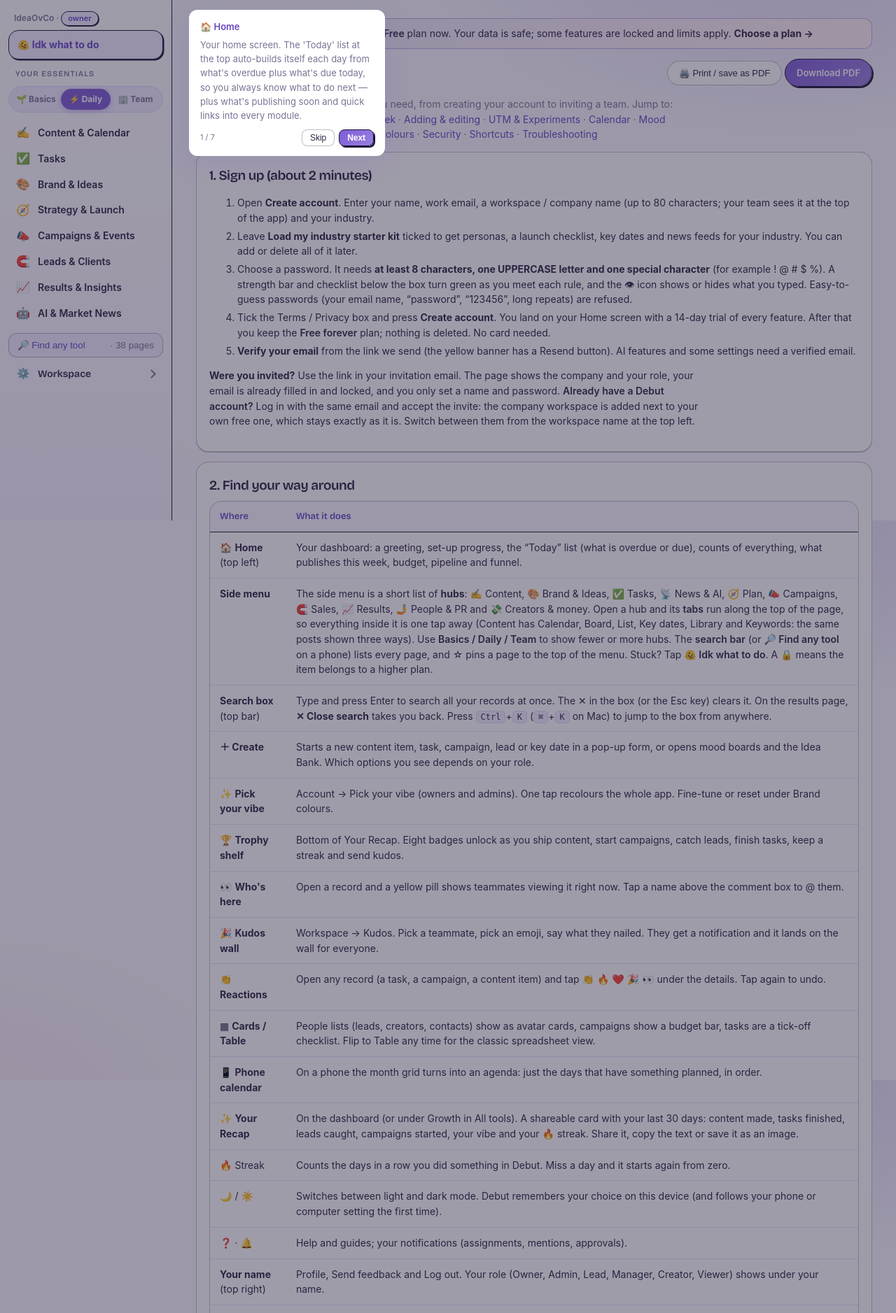
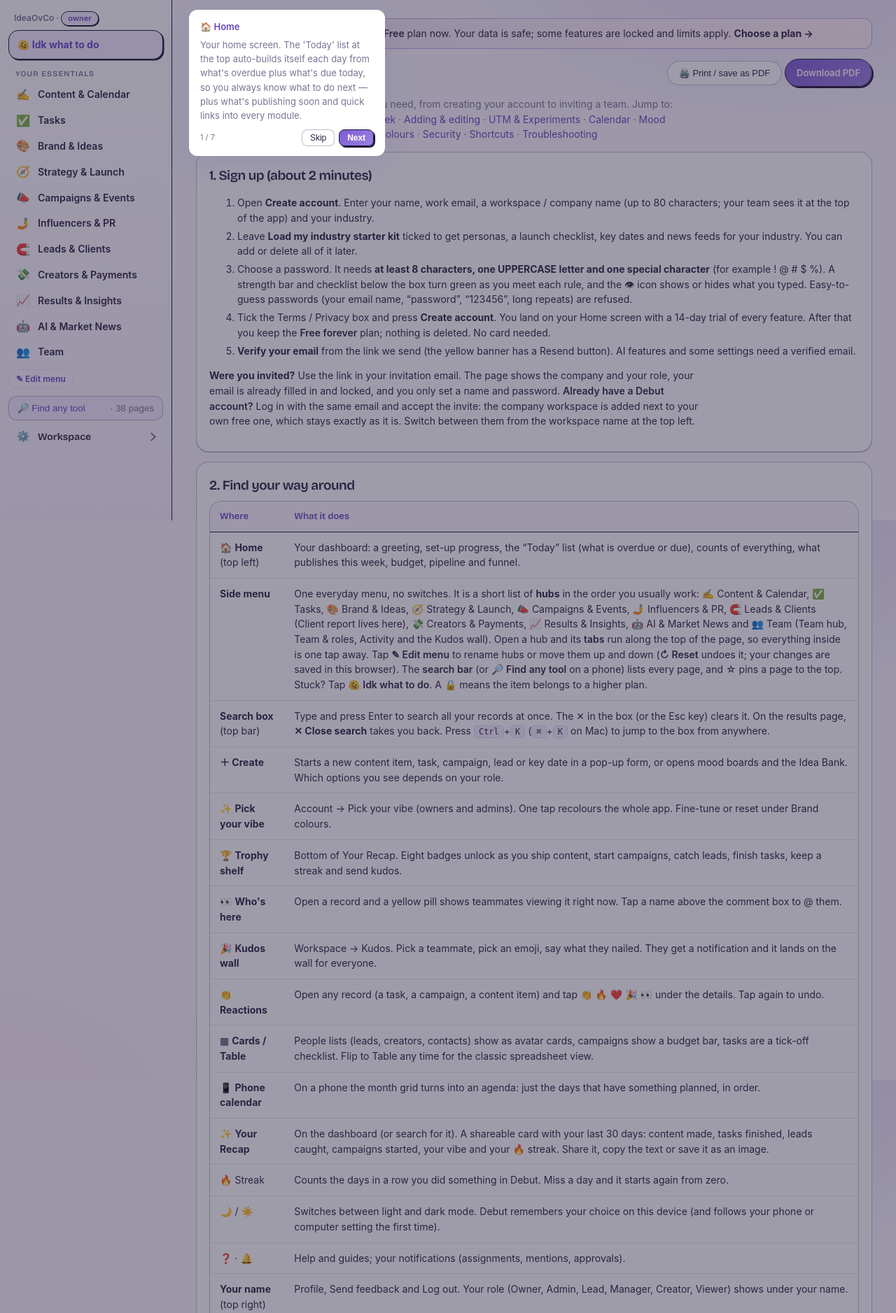
Before and after one commit to yashikayj0304-max/Debut, a Flask app: page /manual in a window 1280 px wide. Shown: the part 56-1933 px from the top of the page at 70% size. Run offline with Flask 3, Linux system fonts and the light colour scheme; a user stored in the database is signed in; some libraries are stand-ins or nearby versions.

Commit message:
Add files via upload

```diff
--- a/static/identity.css
+++ b/static/identity.css
@@ -495,3 +495,16 @@
 html[data-theme=dark] .hubtabs a.ht{color:#b8b0d4}html[data-theme=dark] .hubtabs a.ht:hover{background:rgba(124,92,214,.22);color:#fff}html[data-theme=dark] .hubtabs a.ht.on{color:#fff}
 @media(max-width:720px){.hubtabs{flex-direction:column;align-items:stretch;gap:2px;padding:8px 8px 6px}.hubtabs .ht-title{padding-left:6px}}
 #recentRow.recent{flex-wrap:nowrap;overflow:hidden}#recentRow.recent a{white-space:nowrap;overflow:hidden;text-overflow:ellipsis;max-width:46%}
+
+/* v26 editable menu */
+.hubedit{display:flex;gap:6px;margin:6px 0 2px}
+.hubedit button{font:inherit;font-size:12px;font-weight:600;cursor:pointer;border:1px dashed var(--pri3);background:transparent;color:var(--pri-d);border-radius:999px;padding:4px 10px}
+.hubedit button:hover{background:var(--pri2)}
+html[data-theme=dark] .hubedit button{color:#cfc6f5;border-color:rgba(255,255,255,.2)}
+.ess.editing a.hub{cursor:default}
+.ess a.hub .hl{flex:1;min-width:0;overflow:hidden;text-overflow:ellipsis;white-space:nowrap}
+.hctl{display:flex;gap:2px;flex:none}.hctl button{border:0;background:var(--pri2);color:var(--pri-d);border-radius:8px;width:24px;height:24px;font-size:11px;cursor:pointer;padding:0}
+.hctl button:hover{background:var(--pri);color:#fff}
+html[data-theme=dark] .hctl button{background:rgba(255,255,255,.1);color:#ece7fb}
+.hrename{width:100%;font:inherit;font-size:14px;padding:3px 8px;border-radius:8px;border:1px solid var(--pri)}
+.gtiles,.navstyle{display:none!important}
--- a/templates/base.html
+++ b/templates/base.html
@@ -49,7 +49,7 @@
 {% if memberships|length > 1 %}<select onchange="switchWs(this.value)">{% for m in memberships %}<option value="{{ m['wid'] }}" {% if m['wid'] == ws['id'] %}selected{% endif %}>{{ m['name'] }} ({{ m['role'] }})</option>{% endfor %}</select>
 {% else %}<div class="tag" style="padding:0 8px">{{ ws['name'] }} · <span class="pill">{{ role }}</span></div>{% endif %}
 {% if industry and ws['industry'] != 'general' and role != 'client' %}<div class="tag" style="padding:2px 8px 0">{{ industry['icon'] }} {{ industry['label'] }}</div>{% endif %}
-{% if ESSENTIALS %}<a class="lostbtn" href="{{ url_for('whatnow') }}">🫠 Idk what to do</a><div class="ess" data-tour="modules"><b class="ess-h">Your essentials</b><div class="navstyle" role="group" aria-label="Sidebar size"><button type="button" data-ns="new" title="Just the basics">🌱 Basics</button><button type="button" data-ns="solo" title="The daily set">⚡ Daily</button><button type="button" data-ns="team" title="Plus team and client pages">🏢 Team</button></div><div id="recentRow" hidden></div>{% for hb in HUBS %}<a class="hub{{ ' on' if hb.on }}" href="{{ hb.href }}" data-lv="{{ hb.lv }}" data-hub="{{ hb.key }}"><span class="hi" aria-hidden="true">{{ hb.icon }}</span>{{ hb.label }}</a>{% endfor %}{% for label, href in ESS_TEAM %}<a href="{{ href }}" data-lv="3">{{ label }}</a>{% endfor %}</div>
+{% if ESSENTIALS %}<a class="lostbtn" href="{{ url_for('whatnow') }}">🫠 Idk what to do</a><div class="ess" data-tour="modules"><b class="ess-h">Your essentials</b><div id="recentRow" hidden></div>{% for hb in HUBS %}<a class="hub{{ ' on' if hb.on }}" href="{{ hb.href }}" data-hub="{{ hb.key }}" data-label="{{ hb.label }}"><span class="hi" aria-hidden="true">{{ hb.icon }}</span><span class="hl">{{ hb.label }}</span></a>{% endfor %}<span id="hubEnd"></span><div class="hubedit"><button type="button" id="hubEdit" aria-pressed="false">✎ Edit menu</button><button type="button" id="hubReset" hidden>↺ Reset</button></div>{% for label, href in ESS_TEAM %}<a href="{{ href }}" data-lv="3">{{ label }}</a>{% endfor %}</div>
 <button type="button" class="alltools-btn" id="allBtn" onclick="openFinder()">🔎 Find any tool <span class="muted">· {{ NAV.values()|map('length')|sum }} pages</span></button>
 
 <div id="allTools" hidden>{% endif %}
@@ -57,9 +57,7 @@
 {% if ESSENTIALS %}</div>{% endif %}
 <details class="ngrp side-foot" data-g="Workspace"><summary><span class="gi" aria-hidden="true">⚙️</span><span class="gn">Workspace</span></summary>
 {% if role in ('owner','admin') %}<a href="{{ url_for('billing.billing') }}">💳 Plan: <span class="pill">{{ plan['name'] }}</span></a>{% endif %}
-{% if role not in ('client',) %}<a href="{{ url_for('kudos') }}">🎉 Kudos</a>{% endif %}
-{% if role in TEAM_MANAGERS %}<a href="{{ url_for('team_hub') }}">👑 Team hub{{ ' 🔒' if 'group' not in plan['features'] }}</a><a href="{{ url_for('ws.team') }}">👥 Team &amp; roles</a><a href="{{ url_for('ws.activity') }}">🕘 Activity</a>{% endif %}
-{% if role in ('owner','admin','lead','manager') %}<a href="{{ url_for('report') }}">📑 Client report</a><a href="{{ url_for('ws.integrations') }}">🔌 Integrations</a><a href="{{ url_for('ws.export_zip') }}">⬇ Export data</a>{% elif role not in ('creator', 'client') %}<a href="{{ url_for('report') }}">📑 Report</a>{% endif %}
+{% if role in ('owner','admin','lead','manager') %}<a href="{{ url_for('ws.integrations') }}">🔌 Integrations</a><a href="{{ url_for('ws.export_zip') }}">⬇ Export data</a>{% endif %}
 {% if is_admin %}<a href="{{ url_for('admin.index') }}">🛠 Admin</a>{% elif admin_needs_2fa %}<a href="{{ url_for('ws.twofa') }}">🔐 Turn on 2FA to unlock Admin</a>{% endif %}
 </details></aside>
 <main>
@@ -73,7 +71,7 @@
 <main class="pubmain">
 {% endif %}
 {% set _fl = get_flashed_messages() %}{% if _fl %}<div class="toasts" role="status">{% for m in _fl %}<div class="flash">{{ m }}<button type="button" class="flash-x" aria-label="Dismiss" onclick="this.parentNode.remove()">✕</button></div>{% endfor %}</div>{% endif %}
-{% if HUB_TABS %}<nav class="hubtabs" aria-label="{{ HUB_CUR.label }} sections"><span class="ht-title">{{ HUB_CUR.icon }} {{ HUB_CUR.label }}</span><div class="ht-row">{% for t in HUB_TABS %}<a class="ht{{ ' on' if t.on }}" href="{{ t.href }}"{% if t.on %} aria-current="page"{% endif %}>{{ t.label }}</a>{% endfor %}</div></nav>{% endif %}
+{% if HUB_TABS %}<nav class="hubtabs" data-hub="{{ HUB_CUR.key }}" aria-label="{{ HUB_CUR.label }} sections"><span class="ht-title">{{ HUB_CUR.icon }} <span class="ht-name">{{ HUB_CUR.label }}</span></span><div class="ht-row">{% for t in HUB_TABS %}<a class="ht{{ ' on' if t.on }}" href="{{ t.href }}"{% if t.on %} aria-current="page"{% endif %}>{{ t.label }}</a>{% endfor %}</div></nav>{% endif %}
 {% block body %}{% endblock %}
 {% if not (user and ws and not bare) and not hide_chrome %}<div class="foot"><button type="button" class="theme-link" onclick="toggleTheme()">🌙 Dark / light</button><a href="{{ url_for('manual') }}">User manual</a><a href="{{ url_for('terms') }}">Terms</a><a href="{{ url_for('privacy') }}">Privacy</a><a href="{{ url_for('refunds') }}">Refunds &amp; cancellation</a><a href="{{ url_for('contact') }}">Contact</a><br>© {{ C.COMPANY_NAME }}{% if C.COMPANY_GSTIN %} · GSTIN {{ C.COMPANY_GSTIN }}{% endif %}</div>{% endif %}
 </main>{% if user and ws and not bare %}</div>{% endif %}
@@ -244,7 +242,7 @@
   var pop=document.createElement('div');pop.className='tour-pop';
   var top=Math.min(window.innerHeight-160,Math.max(10,r.bottom+12));
   var left=Math.min(window.innerWidth-300,Math.max(10,r.left));
-  // never sit on top of the sidebar's own buttons (Idk what to do, Basics/Daily/Team): put the card beside it on wide screens
+  // never sit on top of the sidebar's own buttons (Idk what to do and Edit menu): put the card beside it on wide screens
   if(window.innerWidth>=900&&r.left<260){left=270;top=Math.max(70,r.top);}
   pop.style.cssText='position:fixed;left:'+left+'px;top:'+top+'px;max-width:280px;background:#fff;border-radius:12px;box-shadow:var(--shadow-lg);padding:14px 16px;z-index:9999;font-size:13px';
   pop.innerHTML='<b style="color:var(--pri-d)">'+st.title+'</b><p style="margin:6px 0 10px;color:var(--mut)">'+st.text+'</p><div style="display:flex;justify-content:space-between;align-items:center"><span class="muted" style="font-size:11px">'+(i+1)+' / '+TOUR_STEPS.length+'</span><span><button id="tourSkip" class="btn ghost sm" style="margin-right:6px">Skip</button><button id="tourNext" class="btn sm">'+(i+1<TOUR_STEPS.length?'Next':'Done')+'</button></span></div>';
@@ -263,14 +261,35 @@
 
 
 
-// ---------- sidebar size (Basics / Daily / Team) + recently used tools ----------
+// ---------- your menu: rename and reorder hubs (saved in this browser) + recently used tools ----------
 (function(){var box=document.querySelector(".ess");if(!box)return;
- var btns=box.querySelectorAll(".navstyle button"),LV={new:1,solo:2,team:3};
  function get(k,d){try{return localStorage.getItem(k)||d;}catch(e){return d;}}
- function apply(ns){var lv=LV[ns]||2;box.querySelectorAll("a[data-lv]").forEach(function(a){a.hidden=(+a.dataset.lv)>lv;});
-  btns.forEach(function(b){var on=b.dataset.ns===ns;b.classList.toggle("on",on);b.setAttribute("aria-pressed",on?"true":"false");});}
- btns.forEach(function(b){b.addEventListener("click",function(){try{localStorage.setItem("navStyle",b.dataset.ns);}catch(e){}apply(b.dataset.ns);});});
- apply(get("navStyle","solo"));
+ function put(k,v){try{localStorage.setItem(k,v);}catch(e){}}
+ var prefs={order:[],names:{}};try{prefs=Object.assign(prefs,JSON.parse(get("hubPrefs","{}")));}catch(e){}
+ var hubs=function(){return [].slice.call(box.querySelectorAll("a.hub"));};
+ var defaults={};hubs().forEach(function(a){defaults[a.dataset.hub]=a.dataset.label||a.textContent.trim().replace(/^\S+\s*/,"");});
+ function label(a){return prefs.names[a.dataset.hub]||defaults[a.dataset.hub];}
+ function apply(){var anchor=box.querySelector("#hubEnd");var list=hubs();
+  var ord=prefs.order.filter(function(k){return list.some(function(a){return a.dataset.hub===k;});});
+  list.sort(function(a,b){var ia=ord.indexOf(a.dataset.hub),ib=ord.indexOf(b.dataset.hub);if(ia<0&&ib<0)return 0;if(ia<0)return 1;if(ib<0)return -1;return ia-ib;});
+  list.forEach(function(a){anchor.parentNode.insertBefore(a,anchor);var t=a.querySelector(".hl");if(t&&!a.querySelector("input"))t.textContent=label(a);});
+  (window.TOOLS||[]).forEach(function(g){if(g.k&&prefs.names[g.k])g.g=prefs.names[g.k];});
+  document.querySelectorAll(".hubtabs").forEach(function(n){var k=n.dataset.hub,t=n.querySelector(".ht-name");if(t&&prefs.names[k])t.textContent=prefs.names[k];});}
+ function save(){put("hubPrefs",JSON.stringify(prefs));}
+ var edit=false,btn=document.getElementById("hubEdit"),reset=document.getElementById("hubReset");
+ function decorate(){hubs().forEach(function(a){var old=a.querySelector(".hctl");if(old)old.remove();if(!edit)return;
+   var c=document.createElement("span");c.className="hctl";
+   function mk(t,tt,fn){var s=document.createElement("button");s.type="button";s.textContent=t;s.title=tt;s.setAttribute("aria-label",tt);s.addEventListener("click",function(e){e.preventDefault();e.stopPropagation();fn();});c.appendChild(s);}
+   mk("▲","Move up",function(){move(a,-1);});mk("▼","Move down",function(){move(a,1);});mk("✎","Rename",function(){rename(a);});a.appendChild(c);});}
+ function move(a,d){var l=hubs(),i=l.indexOf(a),j=i+d;if(j<0||j>=l.length)return;prefs.order=l.map(function(x){return x.dataset.hub;});var k=prefs.order;var t=k[i];k[i]=k[j];k[j]=t;save();apply();decorate();}
+ function rename(a){var t=a.querySelector(".hl"),cur=label(a);var inp=document.createElement("input");inp.className="hrename";inp.value=cur;inp.maxLength=28;inp.setAttribute("aria-label","Hub name");t.textContent="";t.appendChild(inp);inp.focus();inp.select();
+  var fin=false;function done(ok){if(fin)return;fin=true;var v=inp.value.trim();if(ok&&v&&v!==defaults[a.dataset.hub]){prefs.names[a.dataset.hub]=v;}else if(ok&&(!v||v===defaults[a.dataset.hub])){delete prefs.names[a.dataset.hub];}save();try{inp.remove();}catch(x){}apply();}
+  inp.addEventListener("keydown",function(e){e.stopPropagation();if(e.key==="Enter"){e.preventDefault();done(true);}else if(e.key==="Escape"){done(false);}});inp.addEventListener("click",function(e){e.preventDefault();e.stopPropagation();});inp.addEventListener("blur",function(){done(true);});}
+ function setEdit(v){edit=v;box.classList.toggle("editing",v);if(btn){btn.textContent=v?"✓ Done":"✎ Edit menu";btn.setAttribute("aria-pressed",v?"true":"false");}if(reset)reset.hidden=!v;decorate();}
+ if(btn)btn.addEventListener("click",function(){setEdit(!edit);});
+ if(reset)reset.addEventListener("click",function(){prefs={order:[],names:{}};save();location.reload();});
+ box.addEventListener("click",function(e){if(edit&&e.target.closest("a.hub"))e.preventDefault();},true);
+ apply();
  // recent: remember the last few tool pages visited and show them as quick chips
  var rr=document.getElementById("recentRow");if(!rr)return;
  var p=location.pathname,isTool=/^\/(m\/[a-z_]+|calendar|moodboards|ideas|ai|analytics|pulse|updates|discover|utm|report|marketing-health|recap)\/?$/.test(p)||/^\/m\/[a-z_]+$/.test(p);
--- a/templates/help.html
+++ b/templates/help.html
@@ -22,7 +22,7 @@
 <tr><td>Track leads and enquiries</td><td>Growth &gt; Leads</td></tr>
 <tr><td>Log and chart my KPIs</td><td>Growth &gt; Results Log (KPIs) / Analytics</td></tr>
 <tr><td>Run a client's content through review and approval</td><td>Content Ops (agency workflow) / Team hub</td></tr>
-<tr><td>See what my whole team is working on</td><td>👑 Team hub (sidebar, owners/admins/leads)</td></tr>
+<tr><td>See what my whole team is working on</td><td>👥 Team → Team hub (owners/admins/leads)</td></tr>
 <tr><td>Invite a teammate or a client</td><td>👥 Team &amp; roles</td></tr>
 <tr><td>Send a client a read-only report</td><td>📑 Client report</td></tr>
 <tr><td>Connect a website form, webhook or the REST API</td><td>🔌 Integrations</td></tr>
@@ -33,7 +33,7 @@
 <tr><td>Move cards on a board</td><td>Grab a card and drop it in another column, or up and down inside a column. On a phone, hold the ⠿ grip. Keyboard: focus a card, then Alt + arrow keys. Use <b>Sort</b> for due date, priority, A–Z and more, and <b>Group by</b> to flip the columns (the Launch Checklist can group by phase).</td></tr>
 <tr><td>Put a list in your own order</td><td>In any list, drag the ⠿ grip. Pick <b>✋ My order</b> in the Sort menu to bring it back. Click a column title in table view to sort by that column.</td></tr>
 <tr><td>Reorder your pins</td><td>With two or more pinned pages, drag the ⠿ next to a pin to reorder them.</td></tr>
-<tr><td>Pin your favourite pages</td><td>Hover a page in the side menu and click ☆. Pinned pages stay at the top under ⭐ Pinned.</td></tr>
+<tr><td>Pin your favourite pages</td><td>Hover a page in the side menu and click ☆. Pinned pages stay at the top under ⭐ Pinned. To rename or reorder the main menu use ✎ Edit menu.</td></tr>
 <tr><td>Search everything</td><td>The search box (top bar), or Ctrl+K (⌘+K on Mac) to jump to it</td></tr>
 <tr><td>Make a tracking link for a post or ad</td><td>Campaigns &gt; UTM Builder</td></tr>
 <tr><td>Run an A/B test</td><td>Campaigns &gt; Experiments</td></tr>
--- a/templates/manual.html
+++ b/templates/manual.html
@@ -15,7 +15,7 @@
 <div class="card" id="around"><h2>2. Find your way around</h2>
 <table><tr><th>Where</th><th>What it does</th></tr>
 <tr><td>🏠 <b>Home</b> (top left)</td><td>Your dashboard: a greeting, set-up progress, the “Today” list (what is overdue or due), counts of everything, what publishes this week, budget, pipeline and funnel.</td></tr>
-<tr><td><b>Side menu</b></td><td>The side menu is a short list of <b>hubs</b>: ✍️ Content, 🎨 Brand &amp; Ideas, ✅ Tasks, 📡 News &amp; AI, 🧭 Plan, 📣 Campaigns, 🧲 Sales, 📈 Results, 🤳 People &amp; PR and 💸 Creators &amp; money. Open a hub and its <b>tabs</b> run along the top of the page, so everything inside it is one tap away (Content has Calendar, Board, List, Key dates, Library and Keywords: the same posts shown three ways). Use <b>Basics / Daily / Team</b> to show fewer or more hubs. The <b>search bar</b> (or <b>🔎 Find any tool</b> on a phone) lists every page, and ☆ pins a page to the top of the menu. Stuck? Tap <b>🫠 Idk what to do</b>. A 🔒 means the item belongs to a higher plan.</td></tr>
+<tr><td><b>Side menu</b></td><td>One everyday menu, no switches. It is a short list of <b>hubs</b> in the order you usually work: ✍️ Content &amp; Calendar, ✅ Tasks, 🎨 Brand &amp; Ideas, 🧭 Strategy &amp; Launch, 📣 Campaigns &amp; Events, 🤳 Influencers &amp; PR, 🧲 Leads &amp; Clients (Client report lives here), 💸 Creators &amp; Payments, 📈 Results &amp; Insights, 🤖 AI &amp; Market News and 👥 Team (Team hub, Team &amp; roles, Activity and the Kudos wall). Open a hub and its <b>tabs</b> run along the top of the page, so everything inside is one tap away. Tap <b>✎ Edit menu</b> to rename hubs or move them up and down (<b>↻ Reset</b> undoes it; your changes are saved in this browser). The <b>search bar</b> (or <b>🔎 Find any tool</b> on a phone) lists every page, and ☆ pins a page to the top. Stuck? Tap <b>🫠 Idk what to do</b>. A 🔒 means the item belongs to a higher plan.</td></tr>
 <tr><td><b>Search box</b> (top bar)</td><td>Type and press Enter to search all your records at once. The ✕ in the box (or the Esc key) clears it. On the results page, <b>✕ Close search</b> takes you back. Press <kbd>Ctrl</kbd>+<kbd>K</kbd> (<kbd>⌘</kbd>+<kbd>K</kbd> on Mac) to jump to the box from anywhere.</td></tr>
 <tr><td><b>＋ Create</b></td><td>Starts a new content item, task, campaign, lead or key date in a pop-up form, or opens mood boards and the Idea Bank. Which options you see depends on your role.</td></tr>
 <tr><td>✨ <b>Pick your vibe</b></td><td>Account → Pick your vibe (owners and admins). One tap recolours the whole app. Fine-tune or reset under Brand colours.</td></tr>
@@ -25,7 +25,7 @@
 <tr><td>👏 <b>Reactions</b></td><td>Open any record (a task, a campaign, a content item) and tap 👏 🔥 ❤️ 🎉 👀 under the details. Tap again to undo.</td></tr>
 <tr><td>▦ <b>Cards / Table</b></td><td>People lists (leads, creators, contacts) show as avatar cards, campaigns show a budget bar, tasks are a tick-off checklist. Flip to Table any time for the classic spreadsheet view.</td></tr>
 <tr><td>📱 <b>Phone calendar</b></td><td>On a phone the month grid turns into an agenda: just the days that have something planned, in order.</td></tr>
-<tr><td>✨ <b>Your Recap</b></td><td>On the dashboard (or under Growth in All tools). A shareable card with your last 30 days: content made, tasks finished, leads caught, campaigns started, your vibe and your 🔥 streak. Share it, copy the text or save it as an image.</td></tr>
+<tr><td>✨ <b>Your Recap</b></td><td>On the dashboard (or search for it). A shareable card with your last 30 days: content made, tasks finished, leads caught, campaigns started, your vibe and your 🔥 streak. Share it, copy the text or save it as an image.</td></tr>
 <tr><td>🔥 Streak</td><td>Counts the days in a row you did something in Debut. Miss a day and it starts again from zero.</td></tr>
 <tr><td>🌙 / ☀️</td><td>Switches between light and dark mode. Debut remembers your choice on this device (and follows your phone or computer setting the first time).</td></tr>
 <tr><td>❓ · 🔔</td><td>Help and guides; your notifications (assignments, mentions, approvals).</td></tr>
```
Also changed, not shown: tests/test_app.py (+19 -10 lines), tests/test_tmp_probe.py (added, +15 -0 lines).
